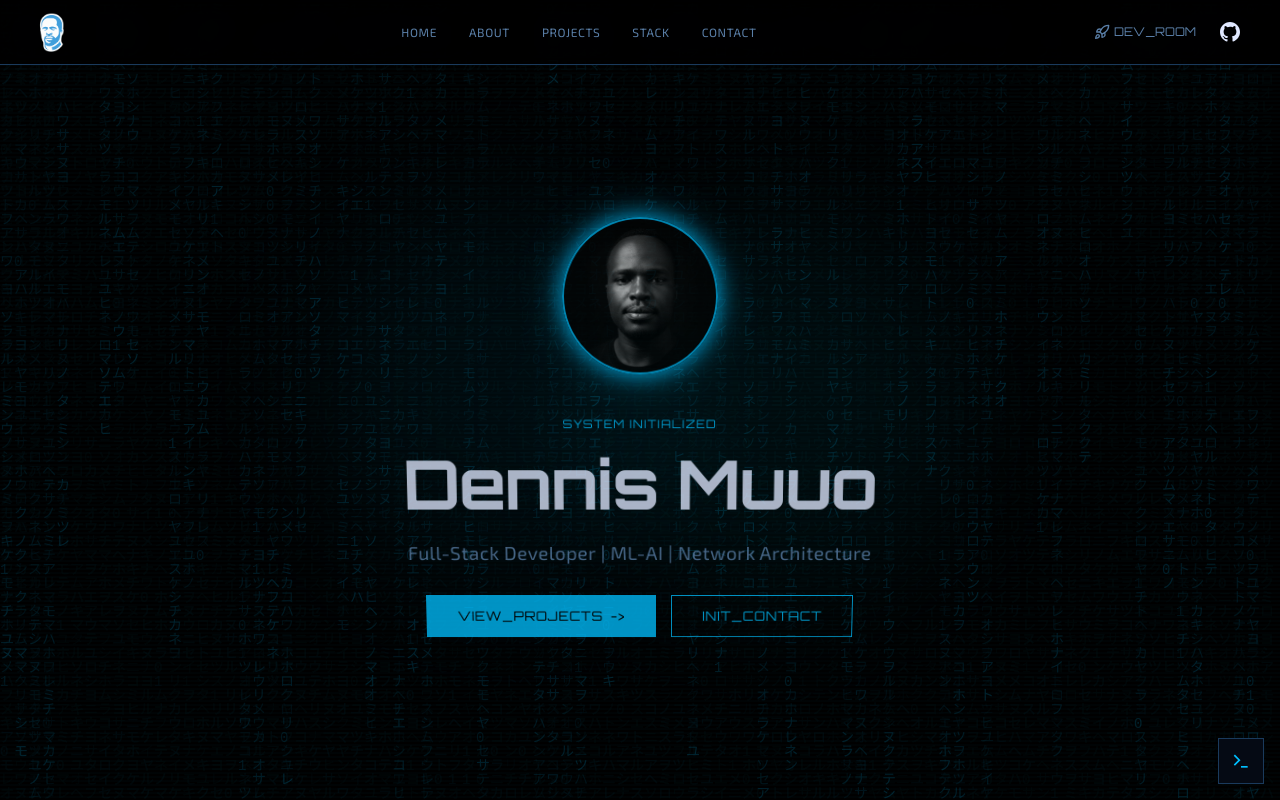
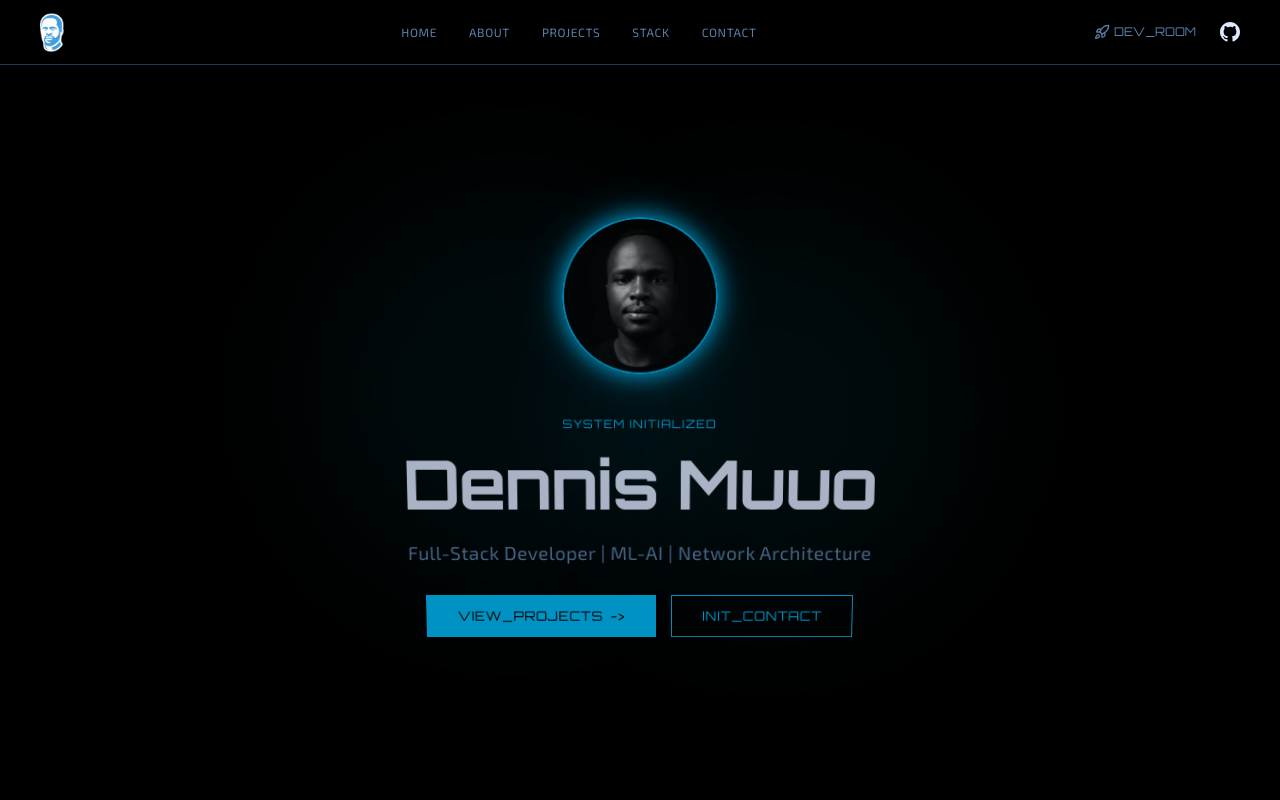
Before and after one commit to dennismutuku2005/my-portfolio, a Next.js app: page / in a window 1280 px wide. Shown: the top 800 px of the page. Built offline with nearby package versions, Linux system fonts and the light colour scheme.

Commit message:
Clean up home page by removing terminal and background effects

```diff
--- a/app/page.tsx
+++ b/app/page.tsx
@@ -1,5 +1,4 @@
-import { MatrixBackground } from "@/components/matrix-background"
-import { ScanlineOverlay } from "@/components/scanline-overlay"
+
 import { Header } from "@/components/header"
 import { MobileNav } from "@/components/mobile-nav"
 import { HeroSection } from "@/components/hero-section"
@@ -7,14 +6,13 @@ import { AboutSection } from "@/components/about-section"
 import { ProjectsSection } from "@/components/projects-section"
 import { StackSection } from "@/components/stack-section"
 import { ContactSection } from "@/components/contact-section"
-import { Terminal } from "@/components/terminal"
+
 import { Footer } from "@/components/footer"
 
 export default function Home() {
   return (
     <main className="relative min-h-screen bg-background text-foreground">
-      <MatrixBackground />
-      <ScanlineOverlay />
+
       <Header />
       <MobileNav />
 
@@ -24,7 +22,7 @@ export default function Home() {
       <StackSection />
       <ContactSection />
 
-      <Terminal />
+
       <Footer />
     </main>
   )
```
